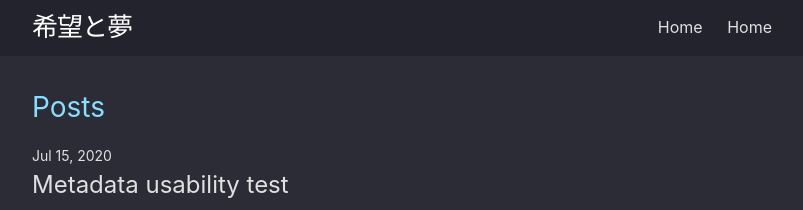
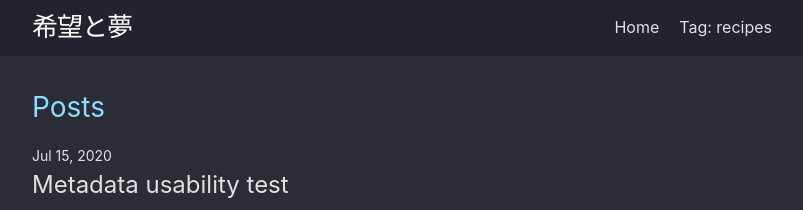
Before and after one commit to garciaErick/blog, a Jekyll site: the page built from index.md, in a window 1280 px wide. Shown: the top 210 px of the page, without its empty margins (238-1041 px from the left). Built offline with Jekyll 4.4.1, drawn with Linux system fonts in a browser that asks for light colours.

Commit message:
Update header.html

```diff
--- a/_includes/header.html
+++ b/_includes/header.html
@@ -21,8 +21,7 @@
           {%- for path in page_paths -%}
             {%- assign my_page = site.pages | where: "path", path | first -%}
             {%- if my_page.title -%}
-										<a class="page-link" rel="author" href="https://erick-garcia.com">Home</a>
-            <!-- <a class="page-link" href="{{ my_page.url | relative_url }}">{{ my_page.title | escape }}</a> -->
+            <a class="page-link" href="{{ my_page.url | relative_url }}">{{ my_page.title | escape }}</a>
             {%- endif -%}
           {%- endfor -%}
         </div>
```
